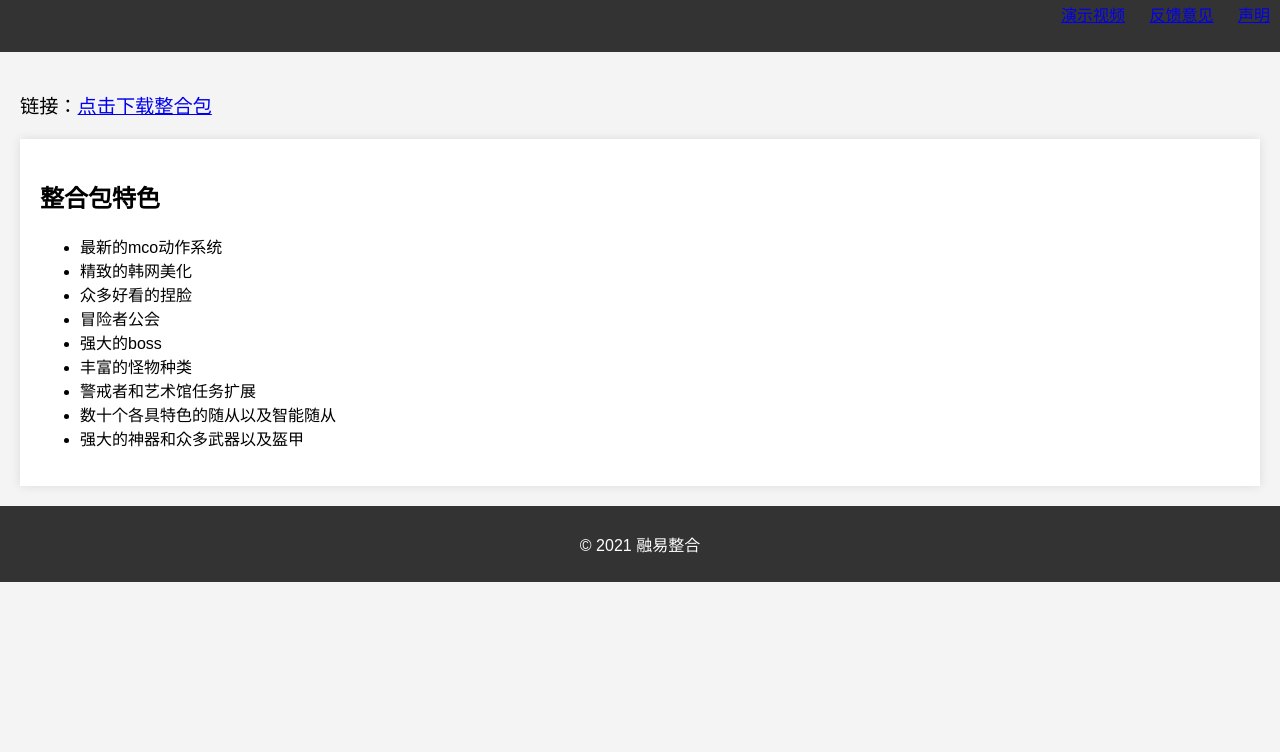
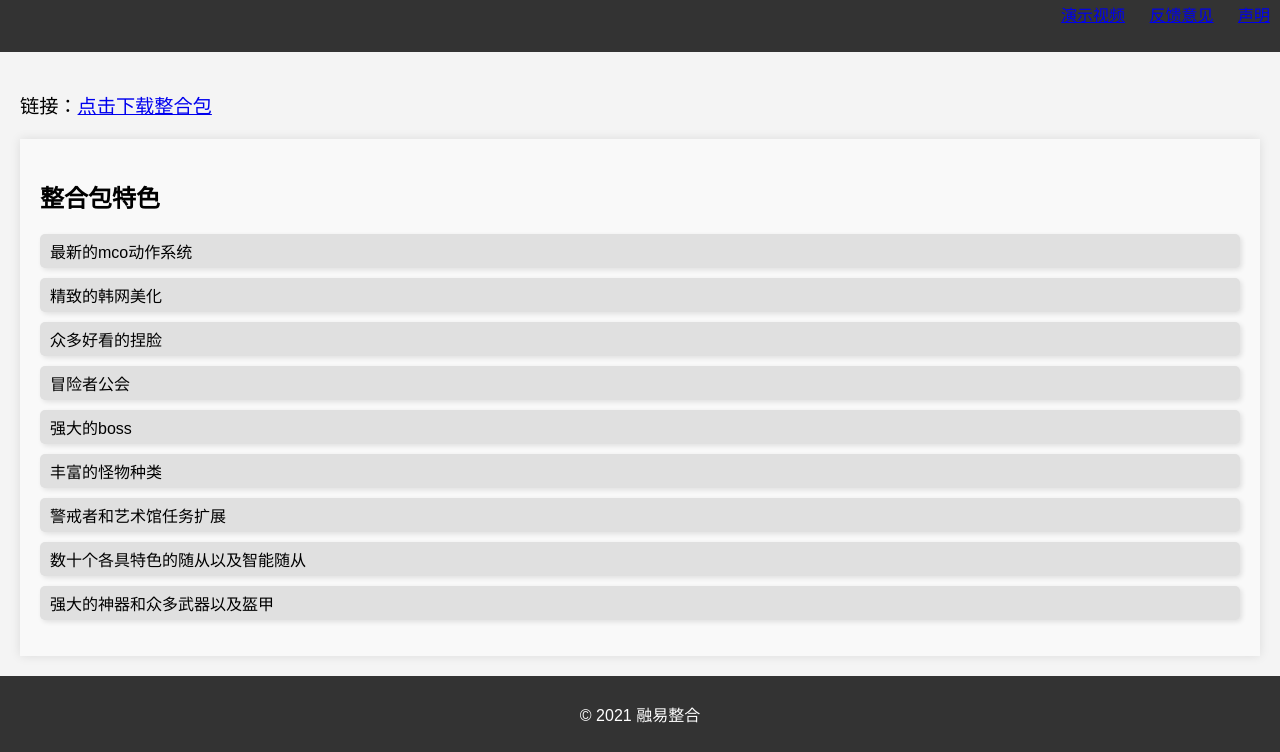
Before and after one commit to Fulin123456789/fulin123456789.GitHub.io, a plain HTML site: page index.html in a window 1280 px wide. Shown: the part 97-849 px from the top of the page. Before the commit the page ends 800 px from the top, so only its background shows below. Drawn offline with Linux system fonts and the light colour scheme.

Commit message:
Update styles.css

```diff
--- a/styles.css
+++ b/styles.css
@@ -44,3 +44,28 @@ footer {
   text-align: center;
   padding: 10px;
 }
+/* styles.css */
+.features {
+  background-color: #f9f9f9;
+  padding: 20px;
+  box-shadow: 0 0 10px rgba(0, 0, 0, 0.1);
+}
+
+.features ul {
+  list-style: none;
+  padding: 0;
+}
+
+.features li {
+  margin-bottom: 10px;
+  padding: 5px 10px;
+  background-color: #e0e0e0;
+  border-radius: 5px;
+  box-shadow: 2px 2px 5px rgba(0, 0, 0, 0.1);
+  transition: all 0.3s ease;
+}
+
+.features li:hover {
+  transform: scale(1.1);
+  background-color: #c0c0c0;
+}
```
